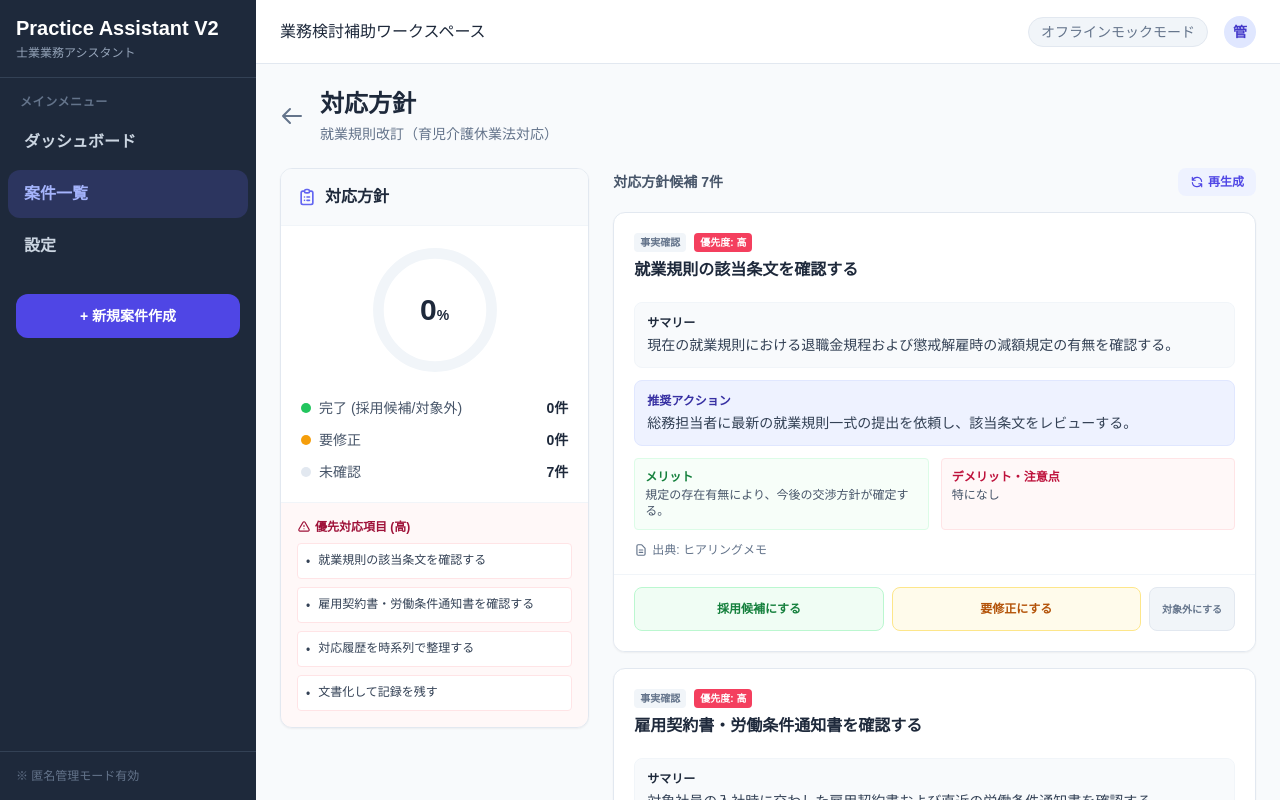
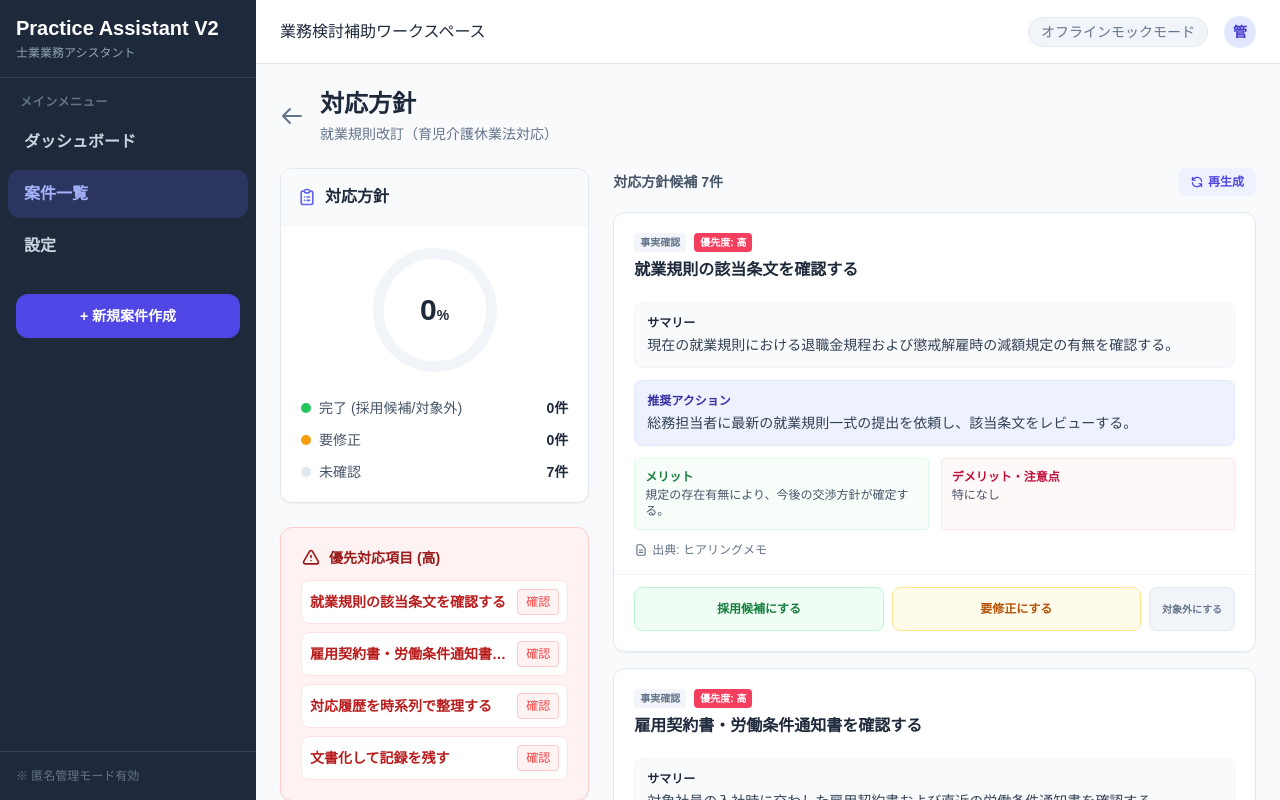
Before and after one commit to uw1g48h31wj4xxa33ffa-eng/practice-assistant-v2, a Next.js app: page /cases/1/action-plan in a window 1280 px wide. Both pictures are taken after a click on the button "AIで対応方針候補を生成する". Built offline with nearby package versions, Linux system fonts and the light colour scheme.

Commit message:
style(labor): redesign high priority open items block to match ai-evidence style

```diff
--- a/src/app/cases/[id]/action-plan/page.tsx
+++ b/src/app/cases/[id]/action-plan/page.tsx
@@ -233,26 +233,33 @@ export default function ActionPlanPage({ params }: { params: Promise<{ id: strin
                 </div>
               </div>
             </div>
+          </div>
 
           {totalItems > 0 && highPriorityOpenItems.length > 0 && (
-              <div className="border-t border-slate-100 p-4 bg-rose-50/50">
-                <h3 className="text-xs font-bold text-rose-800 mb-2 flex items-center gap-1">
-                  <svg className="w-3.5 h-3.5" fill="none" viewBox="0 0 24 24" stroke="currentColor">
+            <div className="bg-red-50 border border-red-200 rounded-xl p-5 shadow-sm">
+              <h3 className="text-sm font-bold text-red-800 flex items-center gap-2 mb-3">
+                <svg className="w-5 h-5" fill="none" viewBox="0 0 24 24" stroke="currentColor">
                   <path strokeLinecap="round" strokeLinejoin="round" strokeWidth={2} d="M12 9v2m0 4h.01m-6.938 4h13.856c1.54 0 2.502-1.667 1.732-3L13.732 4c-.77-1.333-2.694-1.333-3.464 0L3.34 16c-.77 1.333.192 3 1.732 3z" />
                 </svg>
                 優先対応項目 (高)
               </h3>
               <ul className="space-y-2">
                 {highPriorityOpenItems.map(i => (
-                    <li key={`high-${i.id}`} className="text-xs text-slate-700 bg-white p-2 rounded border border-rose-100 flex items-start gap-2">
-                      <span className="mt-0.5">•</span>
-                      <span>{i.title}</span>
+                  <li key={`high-${i.id}`} className="text-sm text-red-700 bg-white rounded-lg p-2 border border-red-100 flex items-center justify-between">
+                    <span className="truncate mr-2 font-bold">
+                      {i.title}
+                    </span>
+                    <button
+                      onClick={() => document.getElementById(`action-card-${i.id}`)?.scrollIntoView({ behavior: 'smooth', block: 'center' })}
+                      className="text-xs text-red-500 hover:text-red-800 shrink-0 border border-red-200 px-2 py-1 rounded bg-red-50 transition-colors"
+                    >
+                      確認
+                    </button>
                   </li>
                 ))}
               </ul>
             </div>
           )}
-          </div>
         </div>
 
         <div className="lg:col-span-2">
```
Lines whose indentation alone changed are shown as unchanged.
